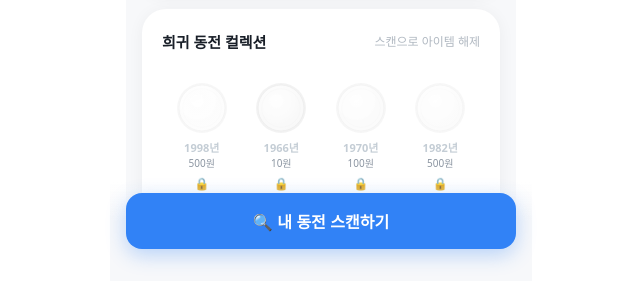
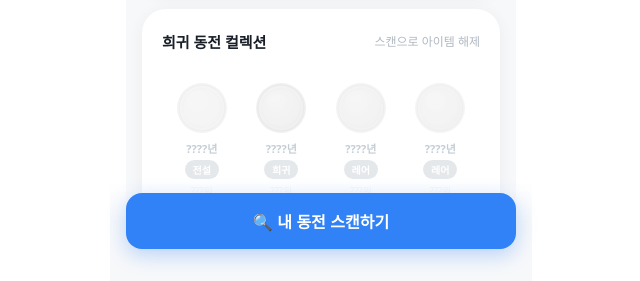
Before and after one commit to wldms123zzz-svg/coin-hunter, a React (Create React App) app: page / in a window 1280 px wide. Shown: the part 517-798 px from the top of the page, without its empty margins (319-959 px from the left). Built offline with nearby package versions, Linux system fonts and the light colour scheme.

Commit message:
Update MoneyArchiveDashboard.jsx

```diff
--- a/src/MoneyArchiveDashboard.jsx
+++ b/src/MoneyArchiveDashboard.jsx
@@ -90,29 +90,39 @@ const Badge = ({ label, color }) => (
 );
 
 const GridCoin = ({ coin, found }) => (
-  <div style={{ display: "flex", flexDirection: "column", alignItems: "center", gap: 5, padding: "12px 4px" }}>
-    {/* 3D 회전을 위한 컨테이너 (여기에 앞뒤를 다 넣음) */}
+  <div style={{ display: "flex", flexDirection: "column", alignItems: "center", gap: 6, padding: "12px 4px" }}>
+    {/* 코인 아이콘 컨테이너 */}
     <div style={{
       position: "relative", width: 52, height: 52,
-      opacity: found ? 1 : 0.3,
-      filter: found ? "none" : "grayscale(1)",
+      opacity: found ? 1 : 0.35,
+      filter: found ? "none" : "grayscale(1) contrast(0.8)",
       transition: "0.4s"
     }}>
-      {/* 앞면 */}
       <div style={{ position: "absolute", inset: 0 }}>
         <PastelFront coin={coin} size={52} />
       </div>
-      {/* 뒷면 (숨겨져 있지만 코드상으론 '사용 중'이라 에러 안 남) */}
       <div style={{ position: "absolute", inset: 0, display: "none" }}>
         <PastelBack coin={coin} size={52} />
       </div>
     </div>
 
-    <div style={{ textAlign: "center" }}>
-      <div style={{ fontSize: 11, fontWeight: 700, color: found ? "#191F28" : "#C4CDD5" }}>{coin.year}년</div>
-      <div style={{ fontSize: 10, color: "#8B95A1" }}>{coin.denom}원</div>
+    <div style={{ textAlign: "center", display: "flex", flexDirection: "column", alignItems: "center", gap: 4 }}>
+      {/* 연도 (발견 시에만 공개) */}
+      <div style={{ fontSize: 11, fontWeight: 700, color: found ? "#191F28" : "#C4CDD5" }}>
+        {found ? `${coin.year}년` : "????년"}
+      </div>
+
+      {/* 등급 배지 (미발견 시 무채색으로 힌트 제공) */}
+      <Badge
+        label={coin.grade}
+        color={found ? coin.gradeColor : "#E5E8EB"}
+      />
+
+      {/* 액면가 (발견 시에만 공개) */}
+      <div style={{ fontSize: 10, fontWeight: 500, color: found ? "#8B95A1" : "#F2F4F6" }}>
+        {found ? `${coin.denom}원` : "???원"}
+      </div>
     </div>
-    {found ? <Badge label={coin.grade} color={coin.gradeColor} /> : <span style={{ fontSize: 12, color: "#D1D6DB" }}>🔒</span>}
   </div>
 );
 
```
